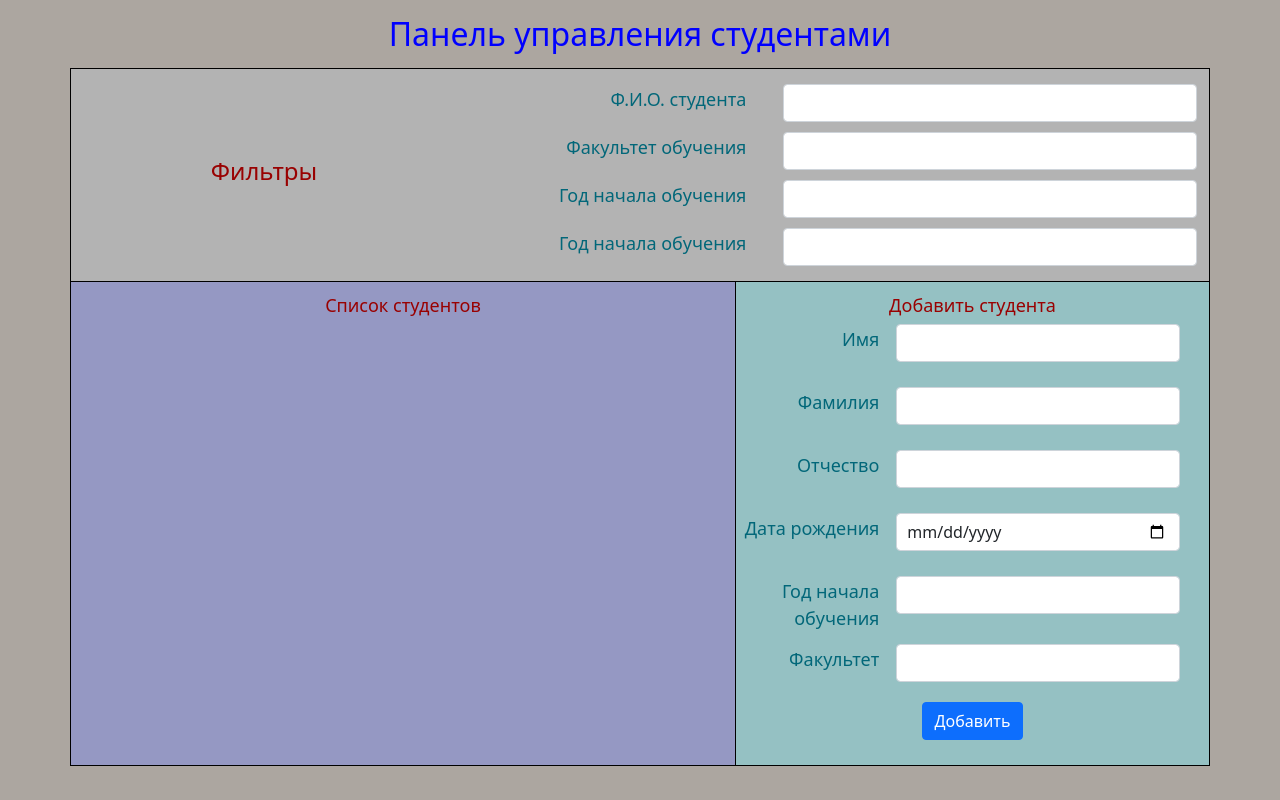
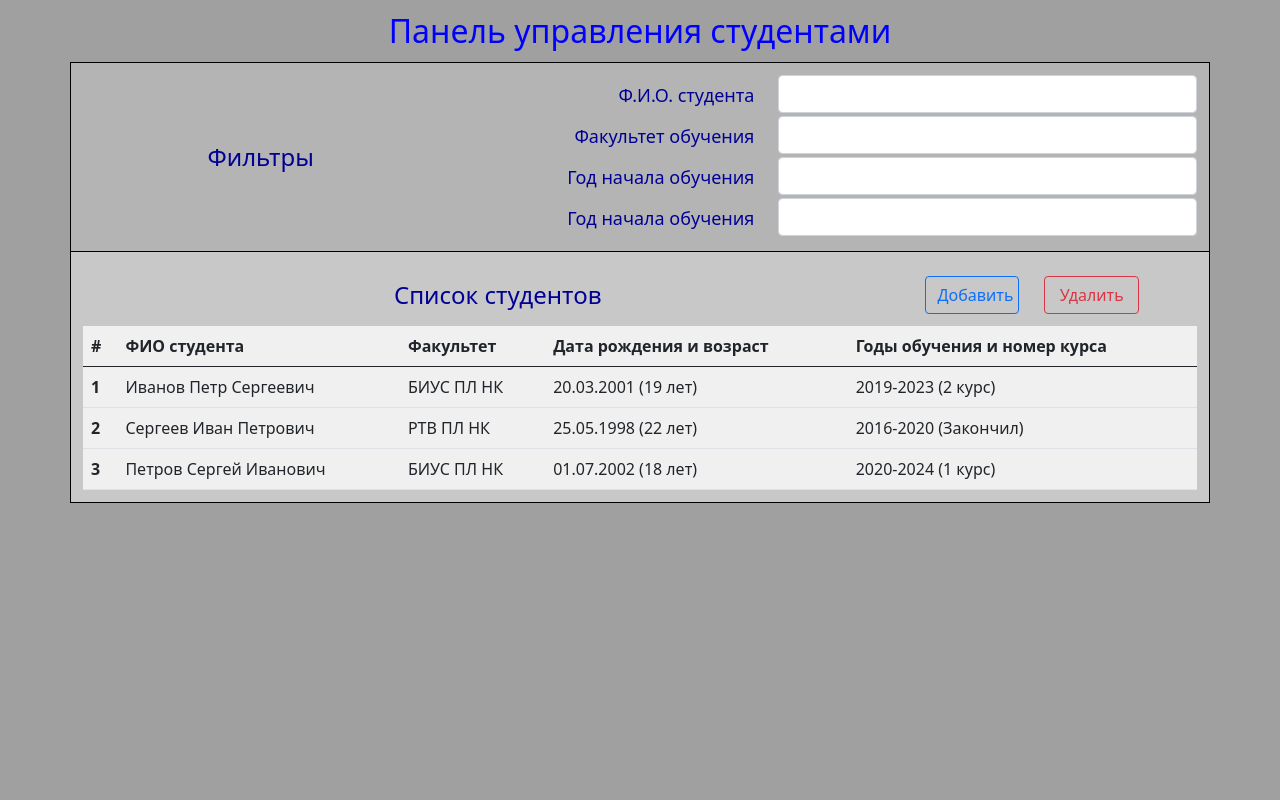
Before and after one commit to alexeyk500/University_Dashboard, a plain HTML site: page index.html in a window 1280 px wide. Drawn offline with nearby package versions, Linux system fonts and the light colour scheme.

Commit message:
app form done

```diff
--- a/index.html
+++ b/index.html
@@ -12,13 +12,23 @@
   <script defer src="./univ_dash.js"></script>
 </head>
 <body>
-    <!-- Заголовок Приложения -->
-    <h1 class="container header">Панель управления студентами</h1>
-    <!-- Фильтры для таблицы со студентами -->
-    <div class="container">
-      <div class="filters row align-items-center">
-        <h2 class="fiters_header col-4">Фильтры</h2>
-        <ul class="filters_list col-8">
+    <!-- Секция Заголовок Приложения -->
+    <section class="container">
+      <div class="row">
+        <div class="col-12">
+          <h1 class="main_header">Панель управления студентами</h1>
+        </div>
+      </div>
+    </section>
+
+    <!-- Секция Фильтры для таблицы со студентами -->
+    <section class="container fiters_container">
+      <div class="row align-items-center">
+        <div class="col-4">
+          <h2 class="fiters_header">Фильтры</h2>
+        </div>
+        <div class="col-8">
+          <ul class="filters_list">
             <li class="filters_list_item">
               <div class="row">
                 <div class="col-5 filter_label">
@@ -62,34 +72,78 @@
           </ul>
         </div>
       </div>
+    </section>
 
-    <!-- Таблица и форма ввода нового студента -->
-    <div class="container">
+    <!-- Секция Таблица Студентов -->
+    <section class="container students_table_container">
       <div class="tableForm_inputForm row align-items-top">
         <!-- Таблица со студентами -->
-        <div class="tableForm col-7">Список студентов</div>
+        <div class="table_students">
+          <div class="row align-items-center table_students_top">
+            <p class="table_students_header col-9">Список студентов</p>
+            <button type="button" class="btn btn-outline-primary btn_table col-1">Добавить</button>
+            <!-- <p class="col-1"></p> -->
+            <button type="button"  class="btn btn-outline-danger btn_table col-1">Удалить</button>
+          </div>
+        </div>
+      </div>
+      <table class="table table-hover students_table">
+        <thead>
+          <tr>
+            <th scope="col">#</th>
+            <th scope="col">ФИО студента</th>
+            <th scope="col">Факультет</th>
+            <th scope="col">Дата рождения и возраст</th>
+            <th scope="col">Годы обучения и номер курса</th>
+          </tr>
+        </thead>
+        <tbody>
+          <tr>
+            <th scope="row">1</th>
+            <td>Иванов Петр Сергеевич</td>
+            <td>БИУС ПЛ НК</td>
+            <td>20.03.2001 (19 лет)</td>
+            <td>2019-2023 (2 курс)</td>
+          </tr>
+          <tr>
+            <th scope="row">2</th>
+            <td>Сергеев Иван Петрович</td>
+            <td>РТВ ПЛ НК</td>
+            <td>25.05.1998 (22 лет)</td>
+            <td>2016-2020 (Закончил)</td>
+          </tr>
+          <tr>
+            <th scope="row">3</th>
+            <td>Петров Сергей Иванович</td>
+            <td>БИУС ПЛ НК</td>
+            <td>01.07.2002 (18 лет)</td>
+            <td>2020-2024 (1 курс)</td>
+          </tr>
+        </tbody>
+      </table>
+    </section>
 
-        <!-- Форма ввода нового студента -->
-
-        <div class="inputForm col-5">Добавить студента
-          <form action="">
-            <ul class="input_new_list">
+    <!-- Всплывающее окно для ввода данных нового студента -->
+    <div id="okno">
+      <form>
+        <h2 class="okno_header">Новый студент</h2>
+        <ul class="input_okno_list">
           <li class="input_new_item">
             <div class="row">
               <div class="col-4 name_label">
-                    <label for="name_label" class="col-form-label">Имя</label>
+                <label for="firstname_label">Имя</label>
               </div>
-                  <div class="col-7 new_input_field">
-                    <input type="text" id="name_label" class="form-control filter_input">
+              <div class="col-7">
+                <input type="text" id="firstname_label" class="form-control filter_input">
               </div>
             </div>
           </li>
           <li class="input_new_item">
             <div class="row">
               <div class="col-4 name_label">
-                    <label for="surname_label" class="col-form-label">Фамилия</label>
+                <label for="surname_label">Фамилия</label>
               </div>
-                  <div class="col-7 new_input_field">
+              <div class="col-7">
                 <input type="text" id="surname_label" class="form-control filter_input">
               </div>
             </div>
@@ -97,9 +151,9 @@
           <li class="input_new_item">
             <div class="row">
               <div class="col-4 name_label">
-                    <label for="midlename_label" class="col-form-label">Отчество</label>
+                <label for="midlename_label">Отчество</label>
               </div>
-                  <div class="col-7 new_input_field">
+              <div class="col-7">
                 <input type="text" id="midlename_label" class="form-control filter_input">
               </div>
             </div>
@@ -107,9 +161,9 @@
           <li class="input_new_item">
             <div class="row">
               <div class="col-4 name_label">
-                    <label for="data_label" class="col-form-label">Дата рождения</label>
+                <label for="data_label">Дата рождения</label>
               </div>
-                  <div class="col-7 new_input_field">
+              <div class="col-7">
                 <input type="date" id="data_label" class="form-control filter_input">
               </div>
             </div>
@@ -117,9 +171,9 @@
           <li class="input_new_item">
             <div class="row">
               <div class="col-4 name_label">
-                    <label for="year_label" class="col-form-label label_year_label">Год начала обучения</label>
+                <label for="year_label">Год начала обучения</label>
               </div>
-                  <div class="col-7 new_input_field">
+              <div class="col-7">
                 <input type="text" id="year_label" class="form-control filter_input">
               </div>
             </div>
@@ -127,9 +181,9 @@
           <li class="input_new_item">
             <div class="row">
               <div class="col-4 name_label">
-                    <label for="facultet_label" class="col-form-label">Факультет</label>
+                <label for="facultet_label">Факультет</label>
               </div>
-                  <div class="col-7 new_input_field">
+              <div class="col-7">
                 <input type="text" id="facultet_label" class="form-control filter_input">
               </div>
             </div>
@@ -137,12 +191,6 @@
         </ul>
         <button type="submit" class="add_stud_btn btn btn-primary">Добавить</button>
       </form>
-
-          <!--
-          год начала обучения
-          факультет (строка) -->
-        </div>
-      </div>
     </div>
 
 </body>
--- a/main.css
+++ b/main.css
@@ -1,88 +1,107 @@
 body {
-  background-color:rgb(172, 166, 160);
+  background-color:rgb(160, 160, 160);
 }
+
+ul {
+  margin: 0;
+  padding: 0;
+  list-style-type: none;
+}
+
 .contaner {
   margin: 0 auto;
   max-width: 1200px;
 }
-.header {
-  margin-top: 15px;
-  margin-bottom: 15px;
+
+.main_header {
+  margin-top: 12px;
+  margin-bottom: 12px;
   color: rgb(0, 0, 255);
   font-size: 32px;
   text-align: center;
 }
 
-.filters,
-.inputForm,
-.tableForm {
-  background-color: rgb(179, 179, 179);
-  padding: 10px 5px;
-  border: 1px solid #000;
+.fiters_container,
+.students_table_container {
+  padding-top: 12px;
+  padding-bottom: 12px;
+  border-bottom: 1px solid #000;
+  border-right: 1px solid #000;
+  border-left: 1px solid #000;
 }
 
-.inputForm,
-.tableForm {
-  border-top: none;
+.fiters_container {
+  border-top: 1px solid #000;
+  background-color: rgb(180, 180, 180);
 }
 
-.tableForm {
-  border-right: none;
+.students_table_container {
+  background-color: rgb(200, 200, 200);
 }
 
 .fiters_header,
-.tableForm ,
-.inputForm {
+.table_students_header {
+  margin: 0;
+  color: rgb(0, 0, 150);
   font-size: 24px;
   text-align: center;
-  color: rgb(153, 1, 1);
 }
 
-.tableForm ,
-.inputForm,
-.filters_list,
-.input_new_list {
+.filter_label {
+  color: rgb(0, 0, 150);
   font-size: 18px;
+  text-align: right;
 }
 
-.filters_list,
-.input_new_list {
-  list-style-type: none;
-  margin: 0px 0px;
-  padding-left: 0;
+#okno:target {display: block;}
+
+#okno {
+  width: 800px;
+  height: 385px;
+  text-align: center;
+  padding: 15px;
+  border: 3px solid #0000cc;
+  border-radius: 10px;
+  color: #0000cc;
+  background-color:rgb(220, 220, 220);
+
+  /*позиционируем и центрируем*/
+  position: absolute;
+  top: 0;
+  right: 0;
+  bottom: 0;
+  left: 0;
+  margin: auto;
+  opacity: 100;
+  display: none;
 }
 
-.filter_label,
-.input_new_list {
-  color: rgb(2, 103, 121);
+.okno_header {
+  margin-bottom: 20px;
+}
+
+.input_okno_list {
+  margin-bottom: 20px;
+}
+
+.name_label {
+  font-size: 18px;
   text-align: right;
 }
-.filter_input {
-  margin: 5px;
-  padding-left: 10px;
+
+.students_table {
+  background-color: rgb(240, 240, 240);
 }
 
-.filter_input_field {
-  padding-left: 20px;
+.table_students_top {
+  margin-top: 12px;
+  margin-bottom: 12px;
 }
 
-.inputForm {
-  background-color: rgb(149, 193, 195);
+.table {
+  margin-bottom: 0;
 }
 
-.tableForm {
-  background-color: rgb(149, 152, 195);
+.btn_table {
+  margin-right: 25px;
 }
-
-.new_input_field {
-  padding-left: 0;
-}
-
-.new_input_field {
-  margin-bottom: 15px;
-  padding-right: 0;
-}
-
-.add_stud_btn {
-  margin-bottom: 15px;
-}
```
Lines whose indentation alone changed are shown as unchanged.
